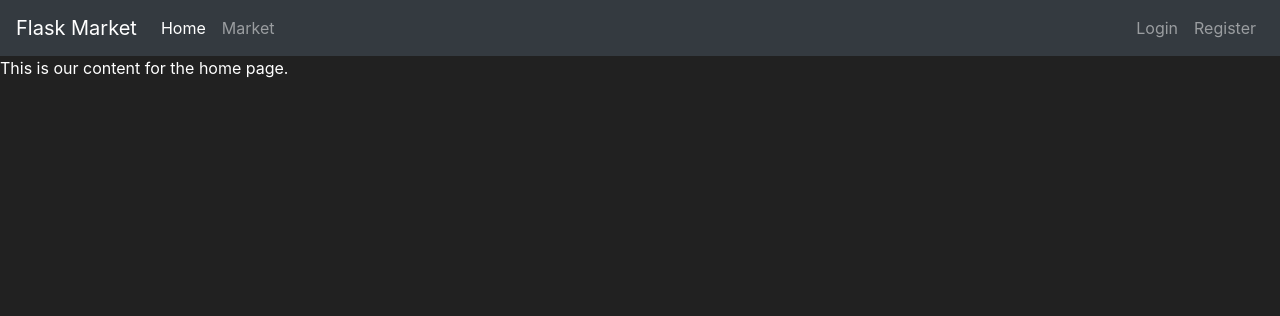
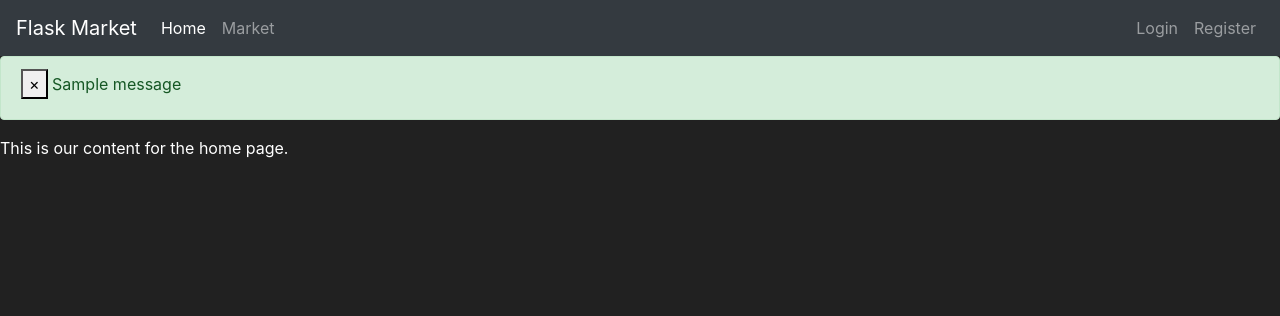
Before and after one commit to bkzzshzz/learning_flask, a Flask app: page / in a window 1280 px wide. Shown: the top 316 px of the page. Run offline with Flask 2, Linux system fonts and the light colour scheme; one stand-in notice (Sample message) is shown; some libraries are stand-ins or nearby versions.

Commit message:
Display errorr messages with flash

```diff
--- a/flask_freecodecamp/FlaskMarket/market/templates/base.html
+++ b/flask_freecodecamp/FlaskMarket/market/templates/base.html
@@ -12,7 +12,9 @@
       </title>
    </head>
    <body>
+
     <nav class="navbar navbar-expand-md navbar-dark bg-dark">
+
         <a class="navbar-brand" href="#">Flask Market</a>
         <button class="navbar-toggler" type="button" data-toggle="collapse" data-target="#navbarNav">
           <span class="navbar-toggler-icon"></span>
@@ -35,7 +37,22 @@
                 </li>
             </ul>
         </div>
-      </nav>
+
+    </nav>
+    {% with messages = get_flashed_messages(with_categories=true) %}
+        {% if messages %}
+            {% for category, message in messages %}
+                <div class="alert alert-{{ category }}">
+                    <button type="button" class="m1-2 mb-2" data-dismiss="alert" aria-label="="Close>
+                        <span aria-hidden="true">&times;</span>
+                    </button>
+                    {{ message }}
+                </div>
+            {% endfor %}
+
+        {% endif %}
+    {% endwith %}
+
       {% block content %}
       {% endblock %}
       <!-- Future Content here -->
```
